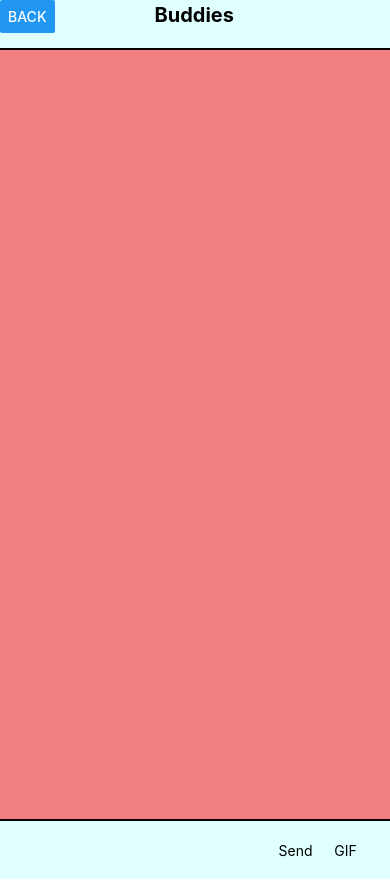
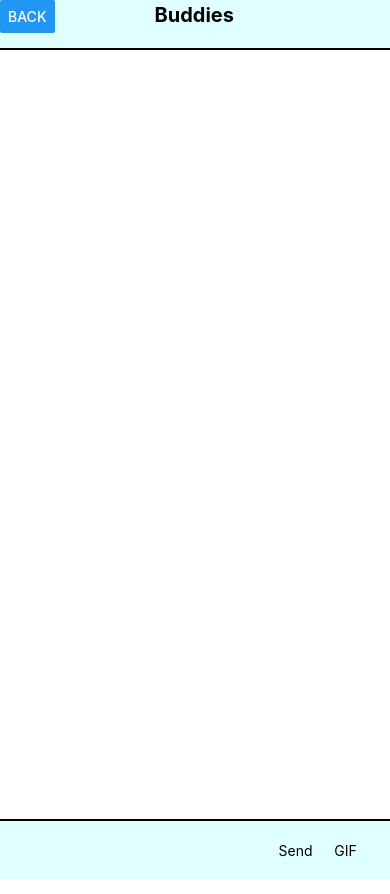
Before and after one commit to jpvarbed/BasicMessagingApp, a React Native app in the folder SleeperTest/: screen /ConversationWindow in a window 390 px wide. Built offline with nearby package versions, Linux system fonts and the light colour scheme; what @giphy/react-native-sdk would draw is missing.

Commit message:
Dismiss gif on list click

```diff
--- a/SleeperTest/Screens/ConversationWindow.tsx
+++ b/SleeperTest/Screens/ConversationWindow.tsx
@@ -164,12 +164,17 @@ export function ConversationWindow() {
     });
   };
 
-  //
+  // When a new message arrives, this scrolls us down.
   const contentSizeChange = () => {
     if (!shouldAutoScroll) {
       return;
     }
     scrollToBottom();
+  };
+
+  const clickedOnList = () => {
+    Keyboard.dismiss;
+    setShowGiphy(false);
   };
 
   return (
@@ -184,7 +189,7 @@ export function ConversationWindow() {
         />
         <View style={styles.container}>
           <View style={styles.sectionList}>
-            <TouchableWithoutFeedback onPress={Keyboard.dismiss}>
+            <TouchableWithoutFeedback onPress={clickedOnList}>
               <SectionList
                 sections={groups}
                 ref={messageListRef}
@@ -228,11 +233,12 @@ export function ConversationWindow() {
 // Co-locate styles. https://github.com/thoughtbot/react-native-typescript-styles/blob/main/STYLE_GUIDE.md
 const styles = StyleSheet.create({
   safeview: {
+    backgroundColor: 'lightcyan',
     flex: 1,
   },
   keyboard: {
     flex: 1,
-    backgroundColor: 'lightgray',
+    backgroundColor: 'lightcyan',
     alignContent: 'flex-start',
     width: '100%',
     height: '100%',
@@ -248,7 +254,7 @@ const styles = StyleSheet.create({
     height: '40%',
   },
   sectionList: {
-    backgroundColor: 'lightcoral',
+    backgroundColor: 'white',
     flex: 1,
   },
   sendBox: {width: '100%', marginBottom: 15},
```
